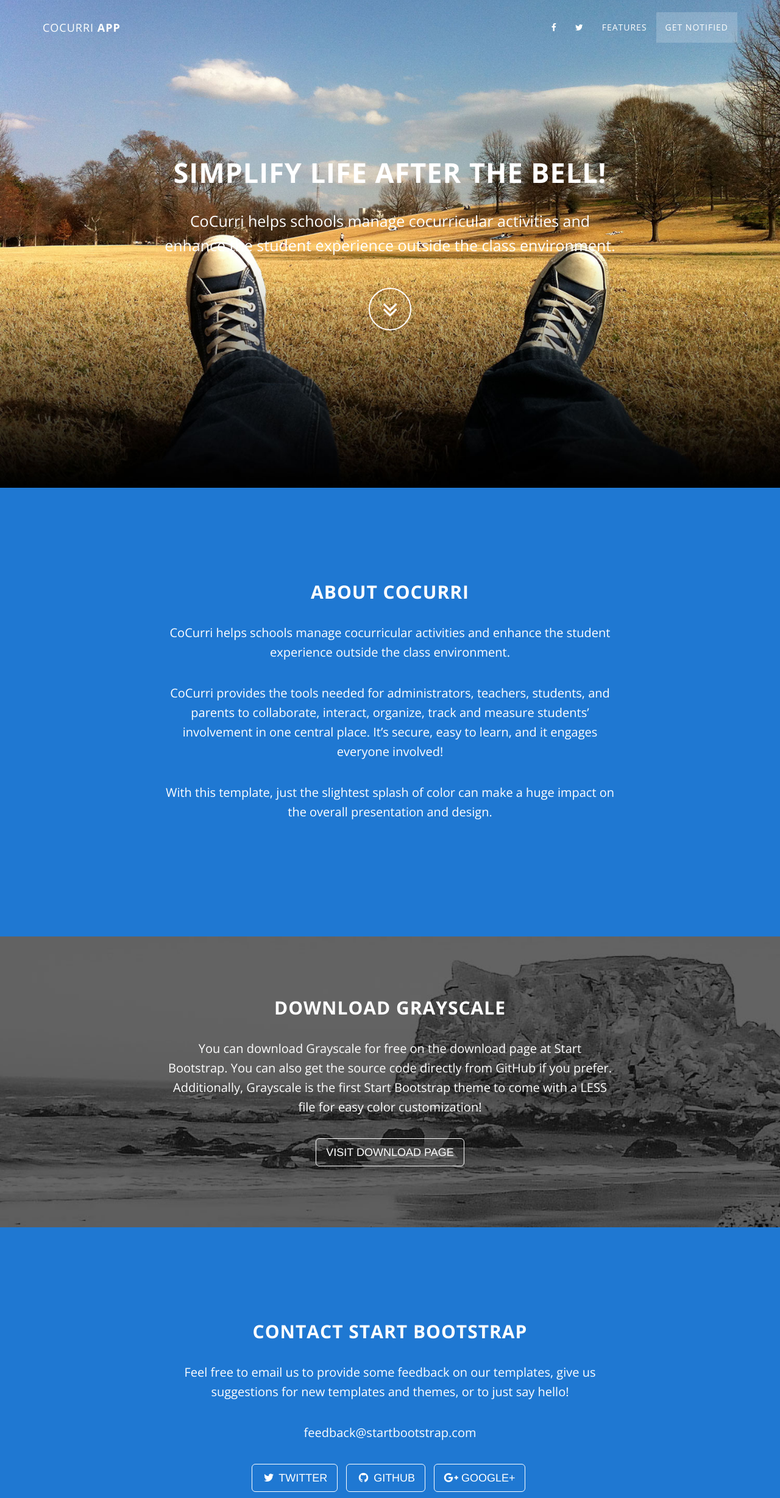
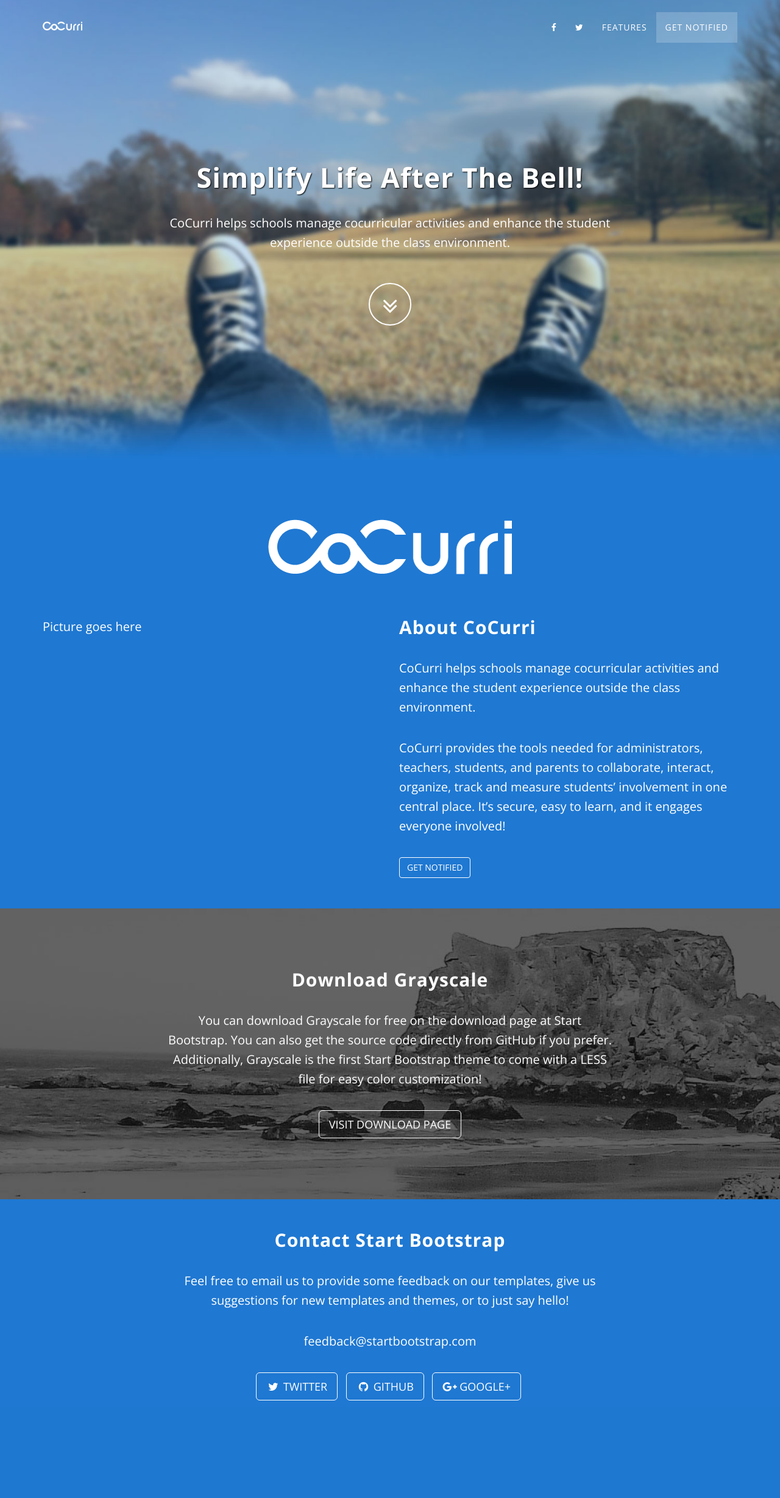
Before and after one commit to austingt/cocurri_new, a PHP site: page / in a window 1280 px wide. Shown: the whole page at 61% size. After the commit the page ends 2297 px from the top, so only its background shows below. Run offline with PHP 8.4, Linux system fonts and the light colour scheme; some libraries are stand-ins or nearby versions.

Commit message:
Modified Content

```diff
--- a/css/base.css
+++ b/css/base.css
@@ -18,7 +18,7 @@ h4,
 h5,
 h6 {
     margin: 0 0 35px;
-    text-transform: uppercase;
+    text-transform: capitalize;
     font-family: 'Open Sans',"Helvetica Neue",Helvetica,Arial,sans-serif;
     font-weight: 700;
     letter-spacing: 1px;
@@ -65,6 +65,10 @@ a:focus {
 
 .navbar-brand {
     font-weight: 700;
+}
+
+.navbar-brand img {
+    max-height: 15px;
 }
 
 .navbar-brand:focus {
@@ -127,7 +131,7 @@ a:focus {
     padding: 100px 0;
     text-align: center;
     color: #fff;
-    background: url(../img/intro-bg.jpg) no-repeat bottom center scroll;
+    background: url(../img/introbg.jpg) no-repeat bottom center scroll;
     background-color: #1F78D2;
     -webkit-background-size: cover;
     -moz-background-size: cover;
@@ -142,6 +146,7 @@ a:focus {
 
 .brand-heading {
     font-size: 40px;
+    text-shadow: 1px 1px 2px #000;
 }
 
 .intro-text {
@@ -259,9 +264,13 @@ a:focus {
     margin-top: 100px;
 }
 
+#logo {
+    margin-bottom: 70px;
+}
+
 @media(min-width:767px) {
     .content-section {
-        padding-top: 12%;
+        padding-top: 50px;
     }
 
     .download-section {
@@ -276,7 +285,7 @@ a:focus {
 
 .btn {
     text-transform: uppercase;
-    font-family: Montserrat,"Helvetica Neue",Helvetica,Arial,sans-serif;
+    font-family: "Open Sans","Helvetica Neue",Helvetica,Arial,sans-serif;
     font-weight: 400;
     -webkit-transition: all .3s ease-in-out;
     -moz-transition: all .3s ease-in-out;
@@ -300,6 +309,11 @@ a:focus {
 .btn-huge {
     padding: 25px;
     font-size: 26px;
+}
+
+.btn-onblue:hover {
+    background: #fff;
+    color: #1F78D2;
 }
 
 .banner-social-buttons {
--- a/index.html
+++ b/index.html
@@ -56,7 +56,7 @@
                     <i class="fa fa-bars"></i>
                 </button>
                 <a class="navbar-brand" href="#page-top">
-                     <span class="light">CoCurri</span> App
+                    <img class="responsive" src="img/cocurriwhite.png" alt="CoCurri App Logo">
                 </a>
             </div>
 
@@ -92,7 +92,7 @@
                 <div class="row">
                     <div class="col-md-8 col-md-offset-2">
                         <h1 class="brand-heading">Simplify life after the bell!</h1>
-                        <p class="intro-text">CoCurri helps schools manage cocurricular activities and enhance the student experience outside the class environment.  </p>
+                        <p>CoCurri helps schools manage cocurricular activities and enhance the student experience outside the class environment.  </p>
                         <div class="page-scroll">
                             <a href="#about" class="btn btn-circle">
                                 <i class="fa fa-angle-double-down animated"></i>
@@ -104,13 +104,19 @@
         </div>
     </section>
 
-    <section id="about" class="container content-section text-center">
+    <section id="about" class="container content-section">
+        <div class="row text-center">
+            <img class="responsive" id="logo" src="img/cocurriwhite.png" alt="CoCurri App Logo">
+        </div>
         <div class="row">
-            <div class="col-lg-8 col-lg-offset-2">
+            <div class="col-lg-6">
+                <p>Picture goes here</p>
+            </div>
+            <div class="col-lg-6">
                 <h2>About CoCurri</h2>
                 <p>CoCurri helps schools manage cocurricular activities and enhance the student experience outside the class environment.</p>
                 <p>CoCurri provides the tools needed for administrators, teachers, students, and parents to collaborate, interact, organize, track and measure students’ involvement in one central place.  It’s secure, easy to learn, and it engages everyone involved!</p>
-                <p>With this template, just the slightest splash of color can make a huge impact on the overall presentation and design.</p>
+                <button type="button" class="btn btn-default btn-onblue" url="#get-notified">Get Notified</button>
             </div>
         </div>
     </section>
```
Also changed, not shown: img/cocurriwhite.png (added), img/introbg.jpg.
